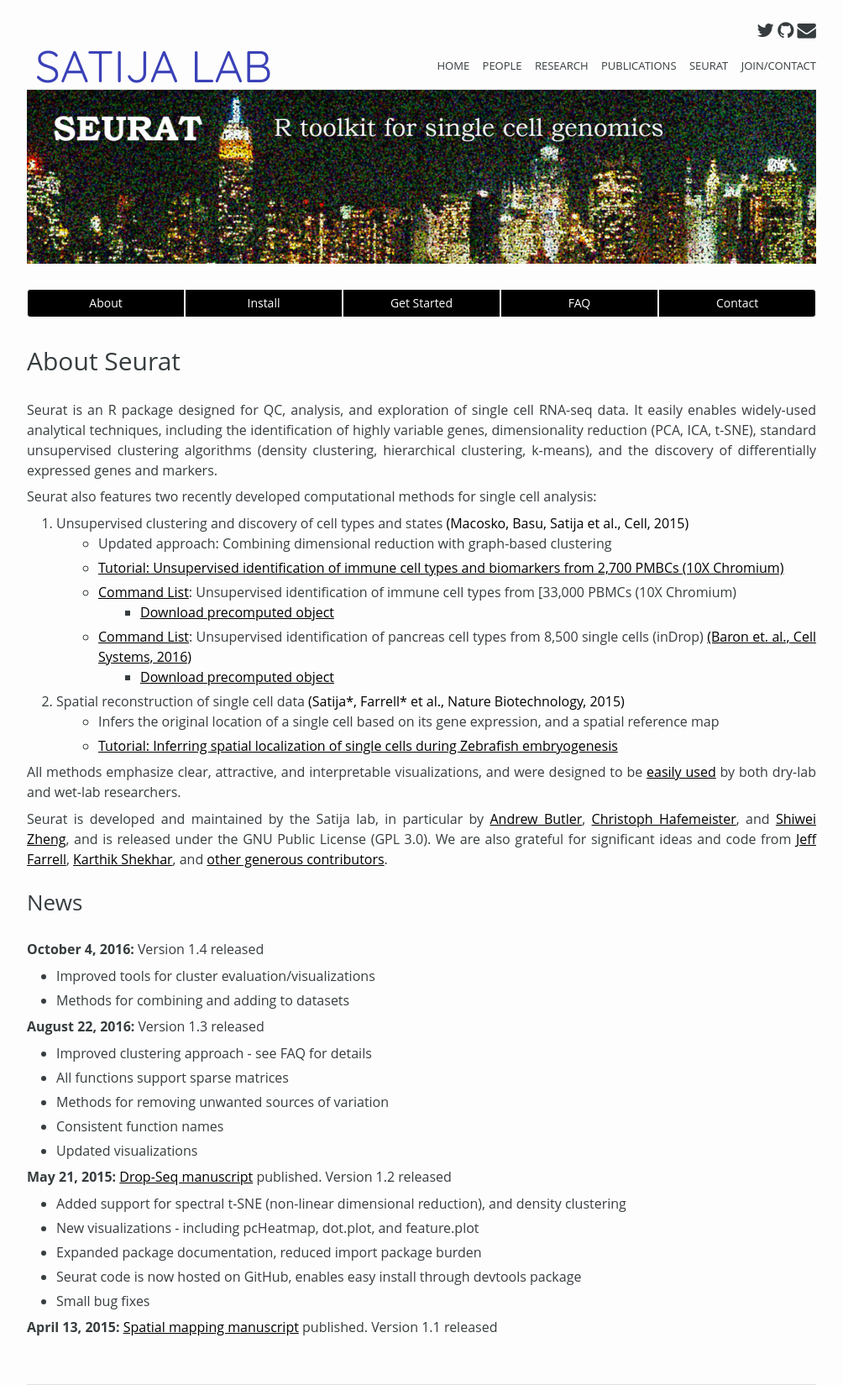
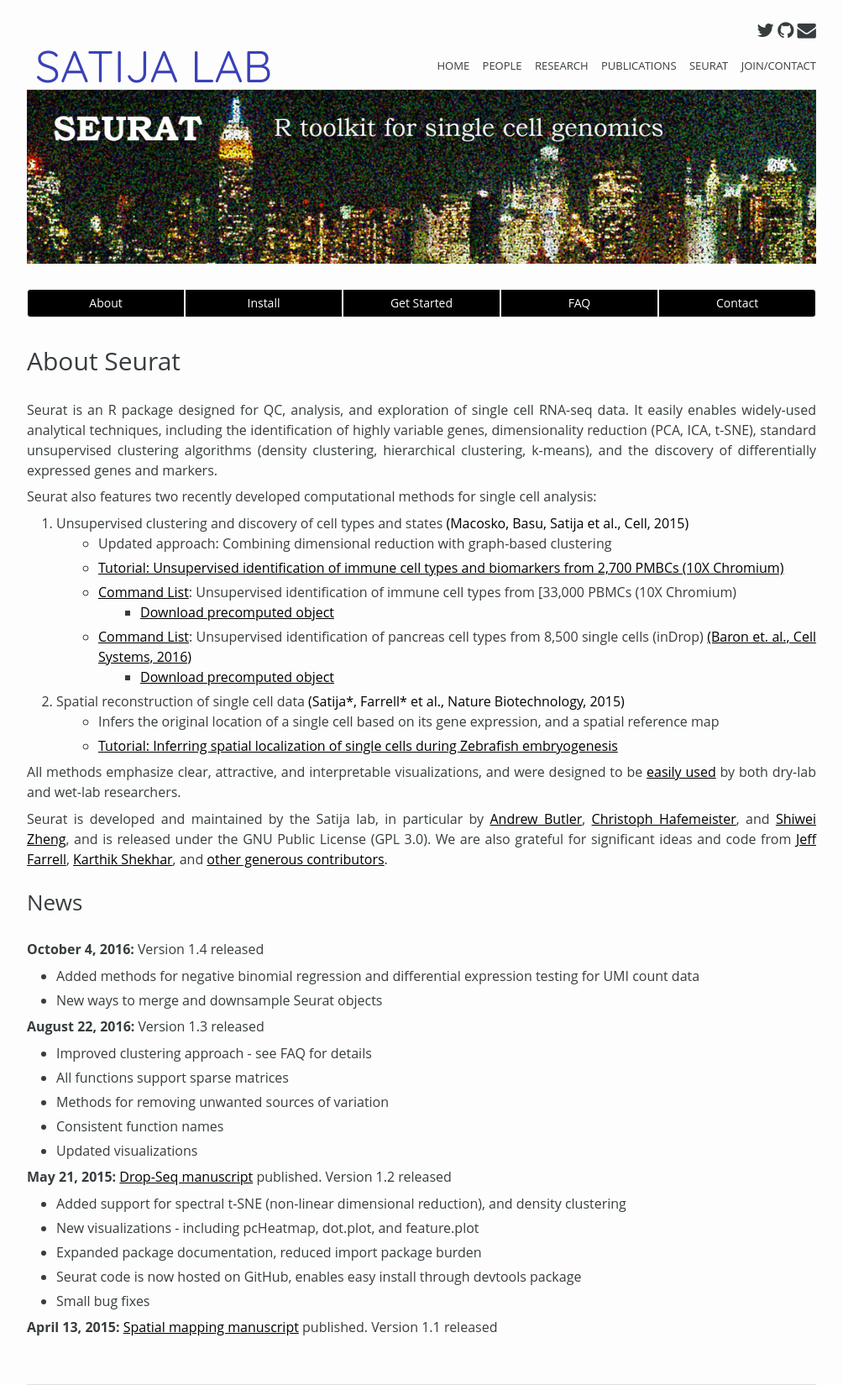
Before and after one commit to jungokasai/satijalab.github.io, a Jekyll site: the page built from seurat.md, in a window 1280 px wide. Shown: the whole page at 84% size, without its empty margins (138-1142 px from the left). Built offline with Jekyll 4.4.1, drawn with Linux system fonts in a browser that asks for light colours; nearby versions of some CDN libraries.

Commit message:
small update

```diff
--- a/seurat.md
+++ b/seurat.md
@@ -29,8 +29,8 @@
 ## News
 **October 4, 2016:** Version 1.4 released
 
-* Improved tools for cluster evaluation/visualizations
-* Methods for combining and adding to datasets
+* Added methods for negative binomial regression and differential expression testing for UMI count data
+* New ways to merge and downsample Seurat objects
 
 **August 22, 2016:** Version 1.3 released
 
```
